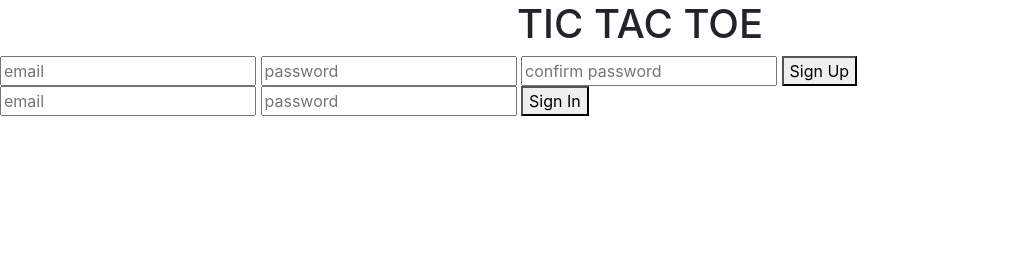
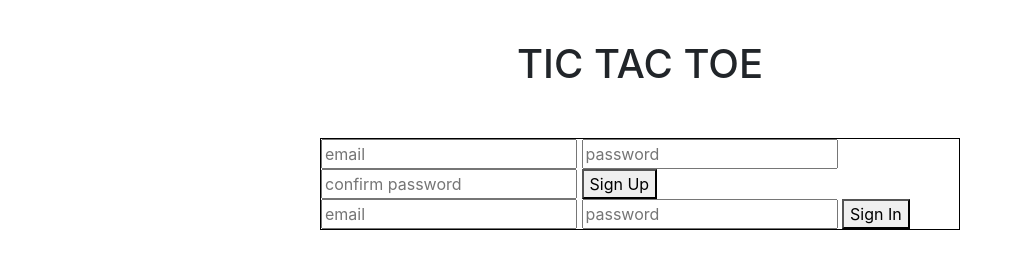
Before and after one commit to rainswerld/tic-tac-toe-client, a website built with webpack: page index.html in a window 1280 px wide. Shown: the whole page, without its empty margins (0-1023 px from the left). Built offline with nearby package versions, Linux system fonts and the light colour scheme.

Commit message:
Added formatting
Success messages now display in the center of the screen.

```diff
--- a/assets/styles/index.scss
+++ b/assets/styles/index.scss
@@ -4,8 +4,20 @@
   display: none;
 }
 
+#unauthenticated {
+  border: 1px solid black;
+  margin: 50px auto;
+  padding: 20px auto;
+  width: 50%;
+}
+
+#message {
+  text-align: center;
+}
+
 h1 {
   text-align: center;
+  margin: 40px;
 }
 
 .box {
```
